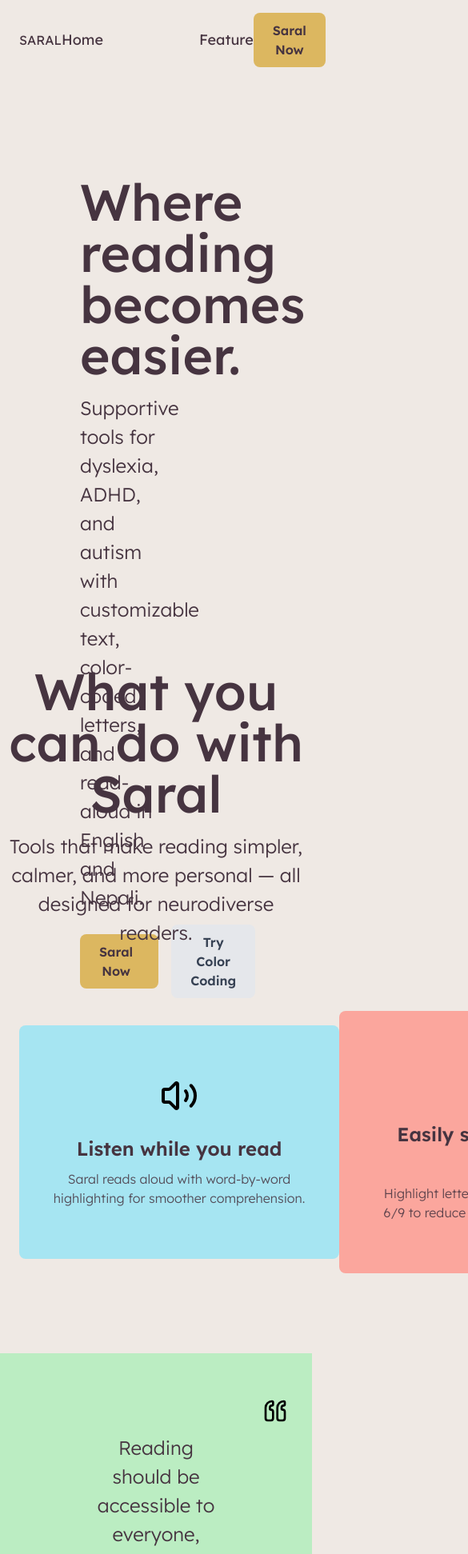
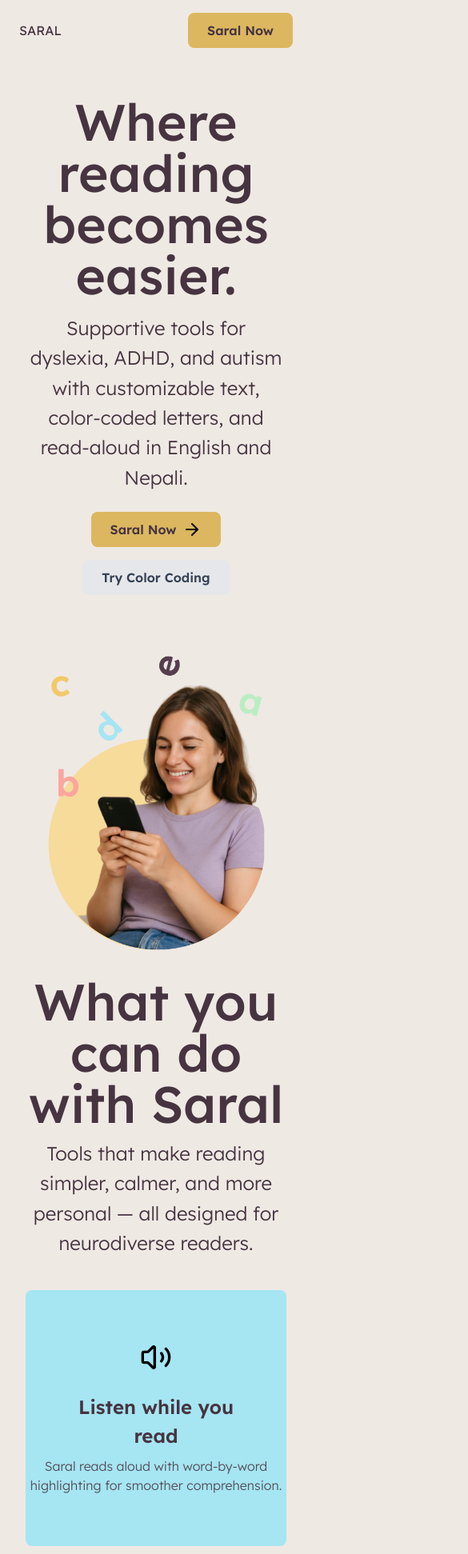
Before and after one commit to Sushant-Poudel-Dev/Saral, a Next.js app in the folder frontend/: page / in a window 390 px wide. Shown: the top 1943 px of the page at 80% size, 585 px wide, since content can reach past the window. Built offline with nearby package versions, Linux system fonts and the light colour scheme.

Commit message:
Made both page mobile responsive

```diff
--- a/frontend/app/layout.js
+++ b/frontend/app/layout.js
@@ -50,7 +50,9 @@
       >
         <Navbar />
         {children}
-        <Footer />
+        <div className='hidden md:block'>
+          <Footer />
+        </div>
       </body>
     </html>
   );
--- a/frontend/app/page.jsx
+++ b/frontend/app/page.jsx
@@ -76,17 +76,19 @@
     <>
       <div>
         {/* HERO SECTION */}
-        <div className='flex items-start pt-20 justify-evenly gap-50 h-[42rem] px-15'>
-          <div className='w-2/5 ml-10 py-10'>
-            <h1 className='mb-4'>Where reading becomes easier.</h1>
-            <h2 className='mb-4'>
+        <div className='flex flex-col md:flex-row items-center md:items-start pt-6 md:pt-20 justify-center md:justify-evenly gap-8 md:gap-50 min-h-[30rem] md:h-[42rem] px-4 md:px-15'>
+          <div className='w-full md:w-2/5 px-4 md:ml-10 py-5 md:py-10 text-center md:text-left'>
+            <h1 className='mb-4 text-3xl md:text-4xl'>
+              Where reading becomes easier.
+            </h1>
+            <h2 className='mb-6 md:mb-4 text-lg md:text-xl'>
               {renderColorCodedText(
                 "Supportive tools for dyslexia, ADHD, and autism with customizable text, color-coded letters, and read-aloud in English and Nepali."
               )}
             </h2>
 
             {/* CTA Buttons */}
-            <div className='flex items-center gap-4'>
+            <div className='flex flex-col sm:flex-row items-center justify-center md:justify-start gap-4'>
               <Button
                 onClick={handleCTAClick}
                 text='Saral Now'
@@ -94,7 +96,6 @@
                   <img
                     src={Arrow.src}
                     alt='Arrow icon'
-                    // className='w-4 h-4'
                   />
                 }
               />
@@ -114,58 +115,60 @@
               />
             </div>
           </div>
-          <div className=''>
+          <div className='mt-6 md:mt-0'>
             <img
               src={HeroImage.src}
               alt='Hero Image'
-              className='w-[32rem] h-[35rem]'
+              className='w-[90%] max-w-[24rem] md:w-full md:max-w-[42rem] h-auto md:h-[35rem] mx-auto md:mx-0'
             />
           </div>
         </div>
 
         {/* HOME FEATURE LIST SECTION */}
-        <div className='mt-15'>
-          <div className='text-center mb-10'>
-            <h1 className='mb-4'>What you can do with Saral</h1>
-            <h2>
+        <div className='mt-8 md:mt-15 px-4'>
+          <div className='text-center mb-8 md:mb-10'>
+            <h1 className='mb-3 md:mb-4 text-2xl md:text-3xl'>
+              What you can do with Saral
+            </h1>
+            <h2 className='text-lg px-4'>
               Tools that make reading simpler, calmer, and more personal — all
               designed for neurodiverse readers.
             </h2>
           </div>
-          <div className='mt-20 flex items-center px-6 justify-around'>
+          <div className='mt-10 md:mt-20 flex flex-col md:flex-row items-center gap-8 md:gap-4 px-4 md:px-6 justify-around'>
             <FeatureCard
-              className='bg-blue'
+              className='bg-blue w-full md:w-auto'
               title='Listen while you read'
               description='Saral reads aloud with word-by-word highlighting for smoother comprehension.'
               icon={
                 <img
                   src={Volume.src}
                   alt='Volume icon'
-                  className='w-12 h-12'
+                  className='w-10 h-10 md:w-12 md:h-12'
                 />
               }
             />
             <FeatureCard
-              className='bg-pink'
+              className='bg-pink w-full md:w-auto'
               title='Easily spot confusing letters'
               description='Highlight letter pairs like b/d, p/q, and 6/9 to reduce confusion while reading.'
               icon={
                 <img
                   src={Paint.src}
-                  alt='Volume icon'
-                  className='w-12 h-12'
+                  alt='Paint icon'
+                  className='w-10 h-10 md:w-12 md:h-12'
                 />
               }
             />
             <FeatureCard
-              className='bg-yellow'
+              className='bg-yellow w-full md:w-auto'
               title='Read at your own pace'
               description='Adjust letter spacing, line height, and paragraph gaps to match your style.'
               icon={
                 <img
                   src={Rular.src}
-                  alt='Volume icon'
-                  className='w-12 h-12'
+                  alt='Ruler icon'
+                  className='w-10 h-10 md:w-12 md:h-12'
                 />
               }
             />
@@ -173,27 +176,24 @@
         </div>
 
         {/* QUOTE SECTION */}
-        <div>
-          <Quote
-            text='Reading should be accessible to everyone, regardless of their learning
-          differences.'
-          />
+        <div className='my-12 md:my-16'>
+          <Quote text='Reading should be accessible to everyone, regardless of their learning differences.' />
         </div>
 
-        {/* TESTOMONIAL Section */}
-        <div className='mt-15 text-center mb-16'>
-          <h1>What our users say</h1>
-          <div className='flex mt-15 justify-around'>
+        {/* TESTIMONIAL Section */}
+        <div className='mt-8 md:mt-15 text-center mb-16 px-4'>
+          <h1 className='text-2xl md:text-3xl mb-8'>What our users say</h1>
+          <div className='flex flex-col md:flex-row gap-8 md:gap-4 mt-8 md:mt-15 justify-around'>
             <TestomonialCard
-              className='bg-pink'
+              className='bg-pink w-full md:w-auto'
               testimonial='Reading used to make me tired and confused, especially with letters like b and d. But Saral makes it so much easier.'
             />
             <TestomonialCard
-              className='bg-yellow'
+              className='bg-yellow w-full md:w-auto'
               testimonial='Reading used to make me tired and confused, especially with letters like b and d. But Saral makes it so much easier.'
             />
             <TestomonialCard
-              className='bg-blue'
+              className='bg-blue w-full md:w-auto'
               testimonial='Reading used to make me tired and confused, especially with letters like b and d. But Saral makes it so much easier.'
             />
           </div>
--- a/frontend/components/Navbar.jsx
+++ b/frontend/components/Navbar.jsx
@@ -11,7 +11,7 @@
           <span>SARAL</span>
         </div>
         <div className='flex items-center justify-between w-full'>
-          <ul className='flex space-x-30 item-center'>
+          <ul className='hidden md:flex space-x-30 item-center'>
             <li className='text-lg'>
               <Link href='/'>Home</Link>
             </li>
@@ -19,7 +19,10 @@
               <Link href='/feature'>Feature</Link>
             </li>
           </ul>
-          <Button text='Saral Now' />
+          <Button
+            text='Saral Now'
+            className='whitespace-nowrap min-w-[120px]'
+          />
         </div>
       </div>
     </>
--- a/frontend/components/Quote.jsx
+++ b/frontend/components/Quote.jsx
@@ -5,19 +5,19 @@
 export default function Quote({ text }) {
   return (
     <>
-      <div className='flex flex-col justify-center items-center bg-green mt-25 p-10 py-25 pb-20 text-center relative'>
+      <div className='flex flex-col justify-center items-center bg-green mt-10 md:mt-25 p-4 md:p-10 py-16 md:py-25 pb-16 md:pb-20 text-center relative'>
         <img
           src={QuoteImage.src}
           alt='"'
-          className='w-8 absolute top-[3.5rem] left-[20.5rem] rotate-180'
+          className='w-6 md:w-8 absolute top-8 md:top-[3.5rem] left-4 md:left-[20.5rem] rotate-180'
         />
-        <h2 className='w-[50%] !text-[1.5rem]'>{text}</h2>
+        <h2 className='w-[90%] md:w-[50%] text-xl md:!text-[1.5rem]'>{text}</h2>
         <img
           src={QuoteImage.src}
           alt='"'
-          className='w-8 absolute bottom-[8.5rem] right-[20.5rem]'
+          className='w-6 md:w-8 absolute bottom-20 md:bottom-[8.5rem] right-4 md:right-[20.5rem]'
         />
-        <h2 className='mt-8'> - Saral Team</h2>
+        <h2 className='mt-6 md:mt-8'> - Saral Team</h2>
       </div>
     </>
   );
--- a/frontend/components/TestomonialCard.jsx
+++ b/frontend/components/TestomonialCard.jsx
@@ -8,9 +8,9 @@
 }) {
   return (
     <div
-      className={`flex flex-col items-center text-center p-10 py-16 rounded-lg ${className}`}
+      className={`flex flex-col items-center text-center p-6 md:p-10 py-10 md:py-16 rounded-lg ${className}`}
     >
-      <p className='w-[20rem] mb-4'>{testimonial}</p>
+      <p className='w-full md:w-[20rem] mb-4'>{testimonial}</p>
       <div className='opacity-80'>
         <p className='!font-semibold'>{userName}</p>
         <p>{userRank}</p>
--- a/frontend/components/TextArea.jsx
+++ b/frontend/components/TextArea.jsx
@@ -534,13 +534,17 @@
       <DocumentUpload
         onTextExtracted={onTextExtracted}
         compact={true}
-        className='absolute top-1 right-24 z-10'
+        className={`absolute top-1 ${
+          text ? "right-24" : "right-14"
+        } z-10 transition-all duration-200`}
       />
 
       {/* Definition Toggle Button - Top Right (between upload and clear) */}
       <button
         onClick={() => setDefinitionsMode((v) => !v)}
-        className={`absolute top-1 right-14 z-10 p-2 hover:bg-gray-100 rounded-full transition-colors duration-200 bg-white shadow-sm border border-gray-200 cursor-pointer ${
+        className={`absolute top-1 ${
+          text ? "right-14" : "right-4"
+        } z-10 p-2 hover:bg-gray-100 rounded-full transition-all duration-200 bg-white shadow-sm border border-gray-200 cursor-pointer ${
           definitionsMode ? "bg-blue-50 border-blue-200" : ""
         }`}
         title={
@@ -580,7 +584,7 @@
         <button
           onClick={onClear}
           disabled={isLoading}
-          className='absolute top-1 right-4 z-10 p-2 hover:bg-gray-100 rounded-full transition-colors duration-200 bg-white shadow-sm border border-gray-200 cursor-pointer'
+          className='absolute top-1 right-4 z-10 p-2 hover:bg-gray-100 rounded-full transition-all duration-200 bg-white shadow-sm border border-gray-200 cursor-pointer'
           title='Clear Text'
         >
           <img
--- a/frontend/components/ui/Button.jsx
+++ b/frontend/components/ui/Button.jsx
@@ -16,7 +16,7 @@
         className={`bg-honey py-2.5 px-6 rounded-lg font-semibold cursor-pointer hover:opacity-85 disabled:opacity-50 flex items-center gap-2 transition-all duration-300 group ${className}`}
         disabled={disabled}
       >
-        <span>{text}</span>
+        <span className='whitespace-nowrap'>{text}</span>
         {icon && (
           <div className='transition-transform duration-300 group-hover:translate-x-1'>
             {icon}
```
Also changed, not shown: frontend/app/feature/page.jsx (+7 -7 lines).
